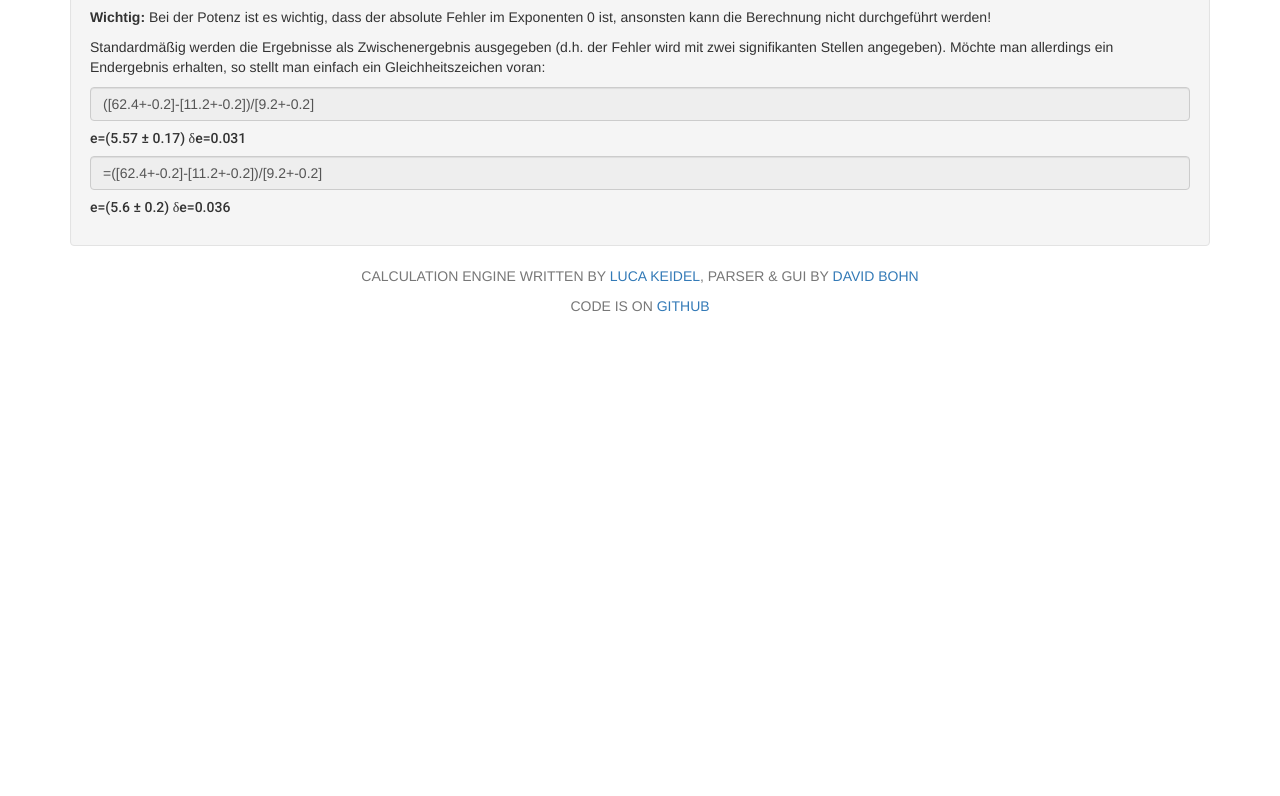
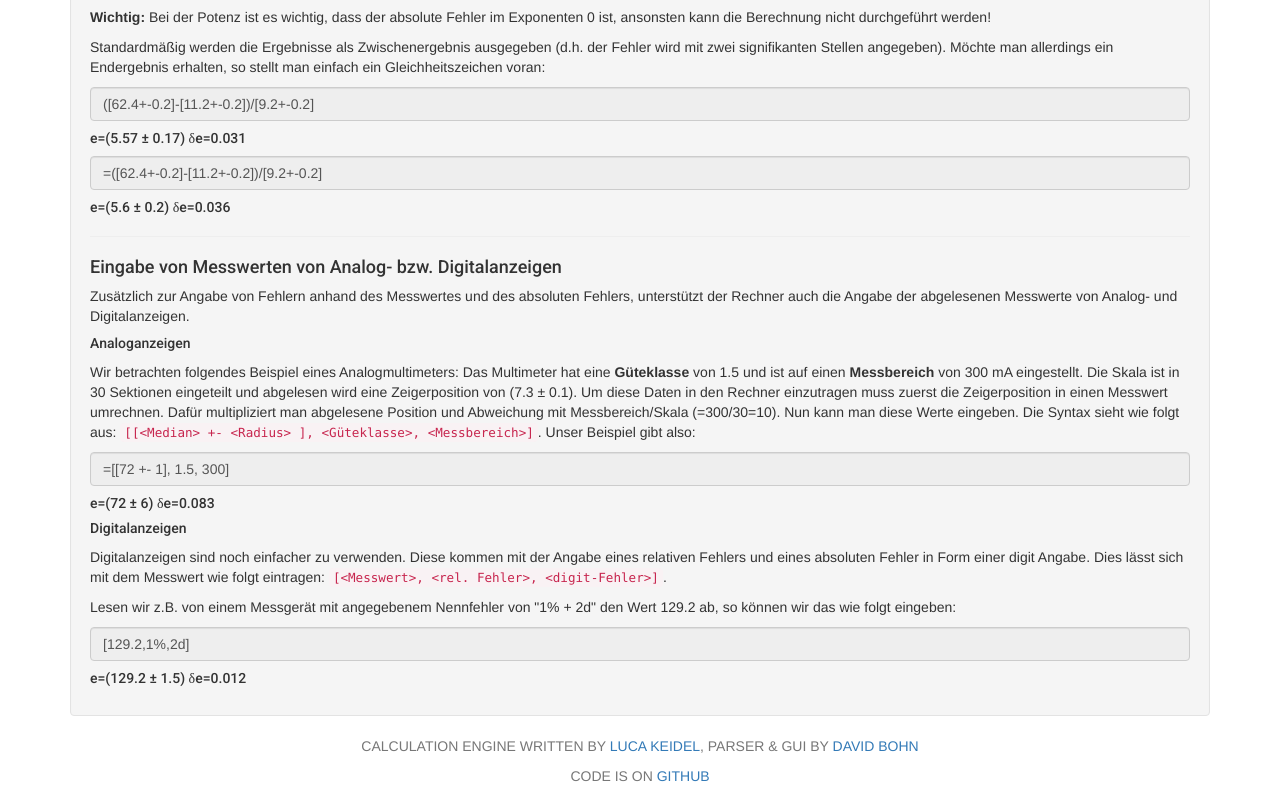
Before and after one commit to dbohn/physCalc, a website: page web/index.html in a window 1280 px wide. Shown: the part 603-1399 px from the top of the page. Before the commit the page ends 929 px from the top, so only its background shows below. Drawn offline with Linux system fonts and the light colour scheme.

Commit message:
Updated tutorial

```diff
--- a/web/index.html
+++ b/web/index.html
@@ -46,6 +46,18 @@
 					<h5>e=(5.57 &#177; 0.17) &delta;e=0.031</h5>
 					<p><input type="text" value="=([62.4+-0.2]-[11.2+-0.2])/[9.2+-0.2]" class="form-control" readonly="readonly"></p>
 					<h5>e=(5.6 &#177; 0.2) &delta;e=0.036</h5>
+					<hr>
+					<h4>Eingabe von Messwerten von Analog- bzw. Digitalanzeigen</h4>
+					<p>Zusätzlich zur Angabe von Fehlern anhand des Messwertes und des absoluten Fehlers, unterstützt der Rechner auch die Angabe der abgelesenen Messwerte von Analog- und Digitalanzeigen.</p>
+					<h5>Analoganzeigen</h5>
+					<p>Wir betrachten folgendes Beispiel eines Analogmultimeters: Das Multimeter hat eine <strong>Güteklasse</strong> von 1.5 und ist auf einen <strong>Messbereich</strong> von 300 mA eingestellt. Die Skala ist in 30 Sektionen eingeteilt und abgelesen wird eine Zeigerposition von (7.3 &#177; 0.1). Um diese Daten in den Rechner einzutragen muss zuerst die Zeigerposition in einen Messwert umrechnen. Dafür multipliziert man abgelesene Position und Abweichung mit Messbereich/Skala (=300/30=10). Nun kann man diese Werte eingeben. Die Syntax sieht wie folgt aus: <code>[[&lt;Median&gt; +- &lt;Radius&gt; ], &lt;Güteklasse&gt;, &lt;Messbereich&gt;]</code>. Unser Beispiel gibt also:</p>
+					<p><input type="text" value="=[[72 +- 1], 1.5, 300]" class="form-control" readonly="readonly"></p>
+					<h5>e=(72 &#177; 6) &delta;e=0.083</h5>
+					<h5>Digitalanzeigen</h5>
+					<p>Digitalanzeigen sind noch einfacher zu verwenden. Diese kommen mit der Angabe eines relativen Fehlers und eines absoluten Fehler in Form einer digit Angabe. Dies lässt sich mit dem Messwert wie folgt eintragen: <code>[&lt;Messwert&gt;, &lt;rel. Fehler&gt;, &lt;digit-Fehler&gt;]</code>.</p>
+					<p>Lesen wir z.B. von einem Messgerät mit angegebenem Nennfehler von "1% + 2d" den Wert 129.2 ab, so können wir das wie folgt eingeben:</p>
+					<p><input type="text" value="[129.2,1%,2d]" class="form-control" readonly="readonly"></p>
+					<h5>e=(129.2 &#177; 1.5) &delta;e=0.012</h5>
 				</div>
 			</div>
 		</div>
```
